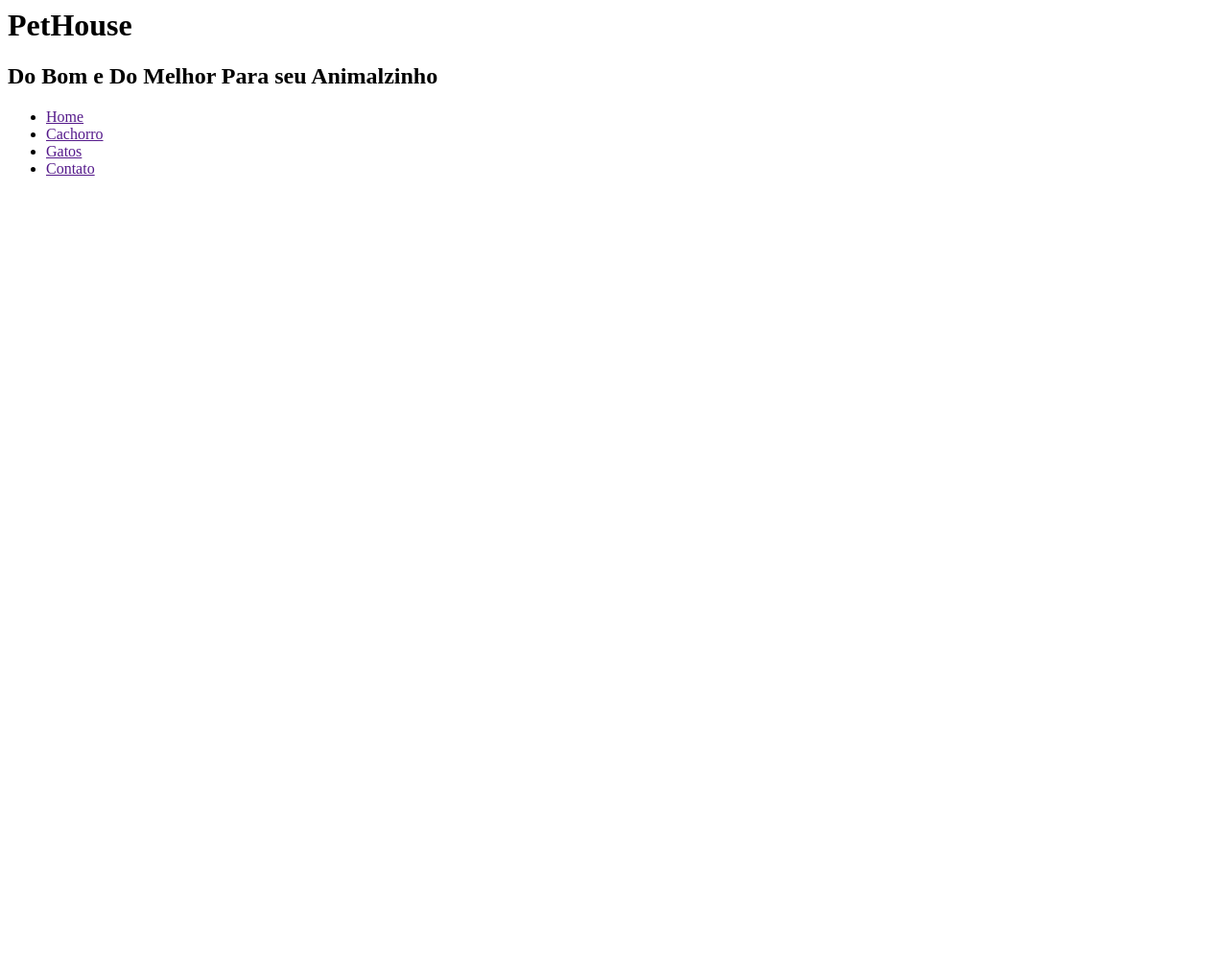
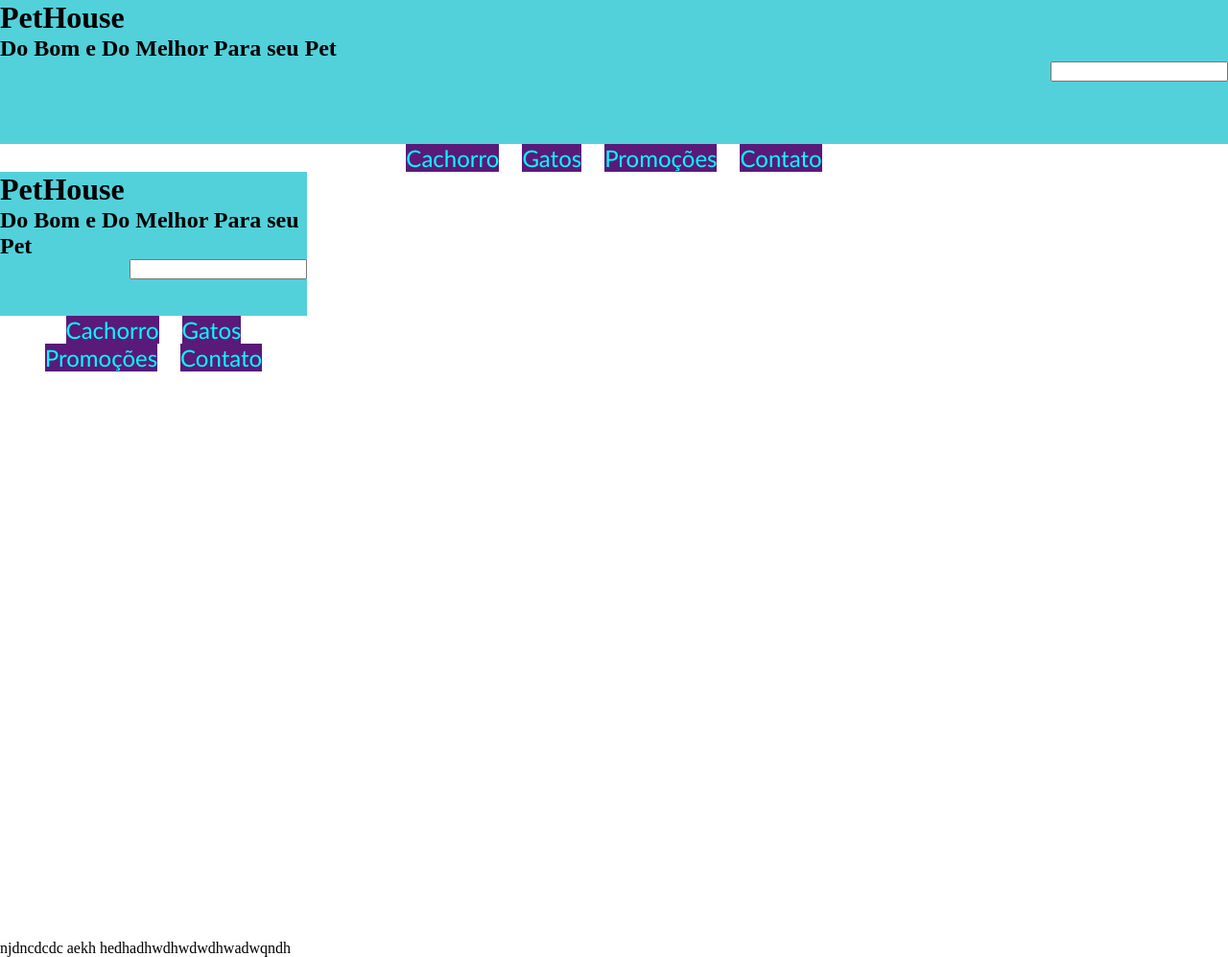
Before and after one commit to FPdesen/pwi-projeto2, a plain HTML site: page Pets.html in a window 1280 px wide. Shown: the whole page at 96% size. Before the commit the page ends 800 px from the top, so only its background shows below. Drawn offline with Linux system fonts and the light colour scheme.

Commit message:
pets modificado

```diff
--- a/Pets.html
+++ b/Pets.html
@@ -4,25 +4,33 @@
     <meta charset="UTF-8">
     <meta name="viewport" content="width=device-width, initial-scale=1.0">
     <title>PetHouse</title>
+    <link rel="stylesheet" type="text/css" href="./css/estilo.css">
 </head>
 
 <body>
     <div id="container">
-        <div id="topo">
-            <header>
-                <h1>PetHouse</h1>
-                <h2>Do Bom e Do Melhor Para seu Animalzinho</h2>
-            </header>
+        <header>
+            <h1>PetHouse</h1>
+            <h2>Do Bom e Do Melhor Para seu Pet</h2>
+
+            <form id="formulario">
+                <label for="search"></label>
+                <input type="text" id="search" name="search">
+            </form>
+
+
+        </header>
+        <div id="Navegacao">
+            <nav>
+                <a href=""> Cachorro</a>
+                <a href="">Gatos</a>
+                <a href="">Promoções</a>
+                <a href="">Contato</a>
+            </nav>
         </div>
+        <iframe src="Pets.html" height="100%" width="25%" frameborder="0"></iframe>
+        <P>njdncdcdc aekh hedhadhwdhwdwdhwadwqndh</P>
 
-        <div id="Navegacao">
-            <ul>
-                <li><a href="">Home</a></li>
-                <li><a href="">Cachorro</a></li>
-                <li><a href="">Gatos</a></li>
-                <li><a href="">Contato</a></li>
-            </ul>
-        </div>
     </div>
 </body>
 
--- /dev/null
+++ b/css/estilo.css
@@ -0,0 +1,43 @@
+*{
+    margin: auto;
+    padding: auto;
+    box-sizing: border-box;
+}
+
+body{
+    background: rgb(255, 255, 255);
+}
+
+header{
+    background-color: rgb(83, 209, 218);
+    height: 150px;
+
+}
+
+header h1 h2 {
+    margin: 22px;
+    padding: 22px;
+}
+
+#navegacao{
+    text-align: center;
+    text-decoration: none;
+}
+
+#navegacao nav a{
+    background-color: rgb(89, 26, 122);
+    margin: 10px;
+    font-size: 1.5em;
+    font-family: 'Gill Sans', 'Gill Sans MT', Calibri, 'Trebuchet MS', sans-serif;
+    text-decoration: none;
+
+}
+
+nav a {
+    color: aqua;
+}
+
+#formulario{
+    float: right;
+
+}
```
